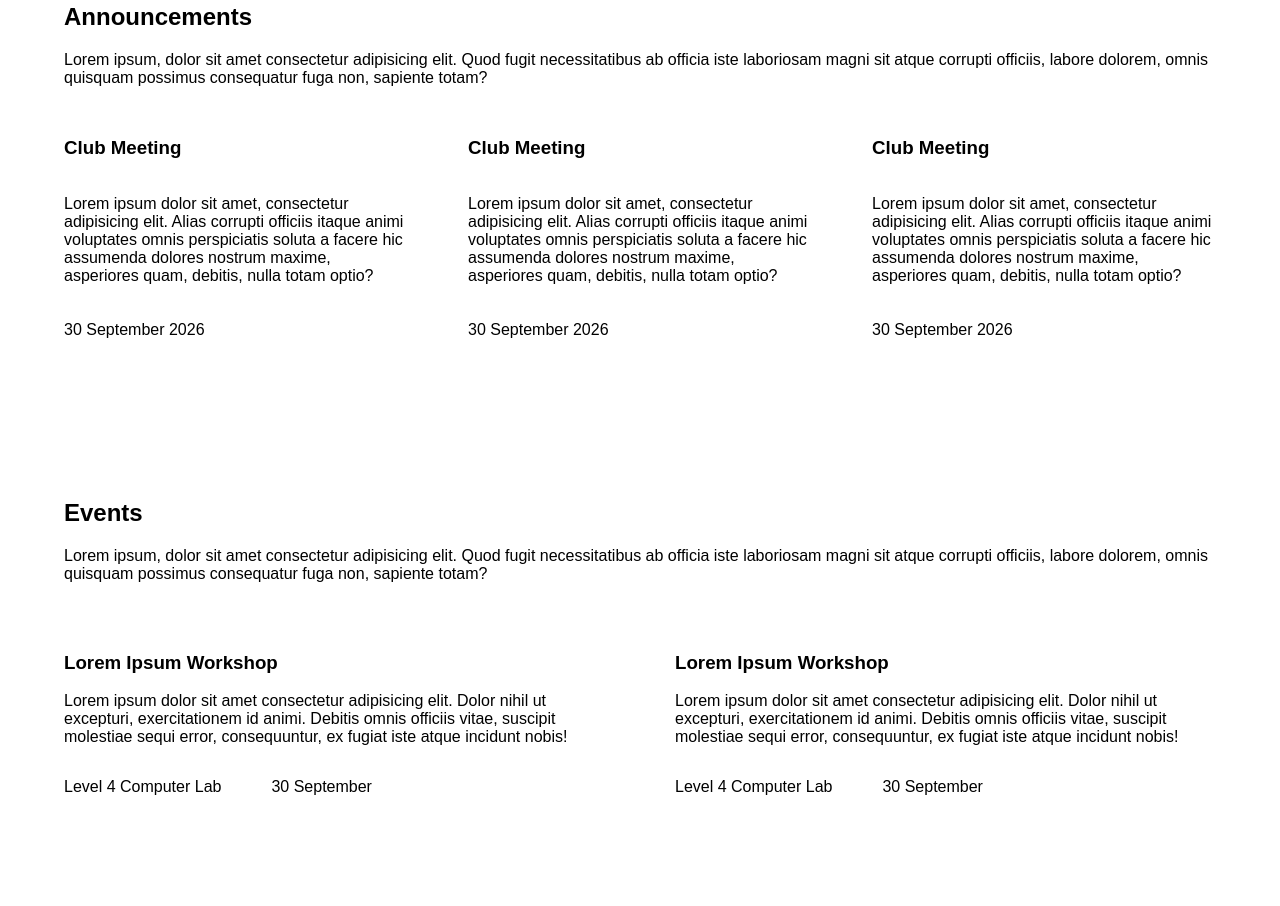
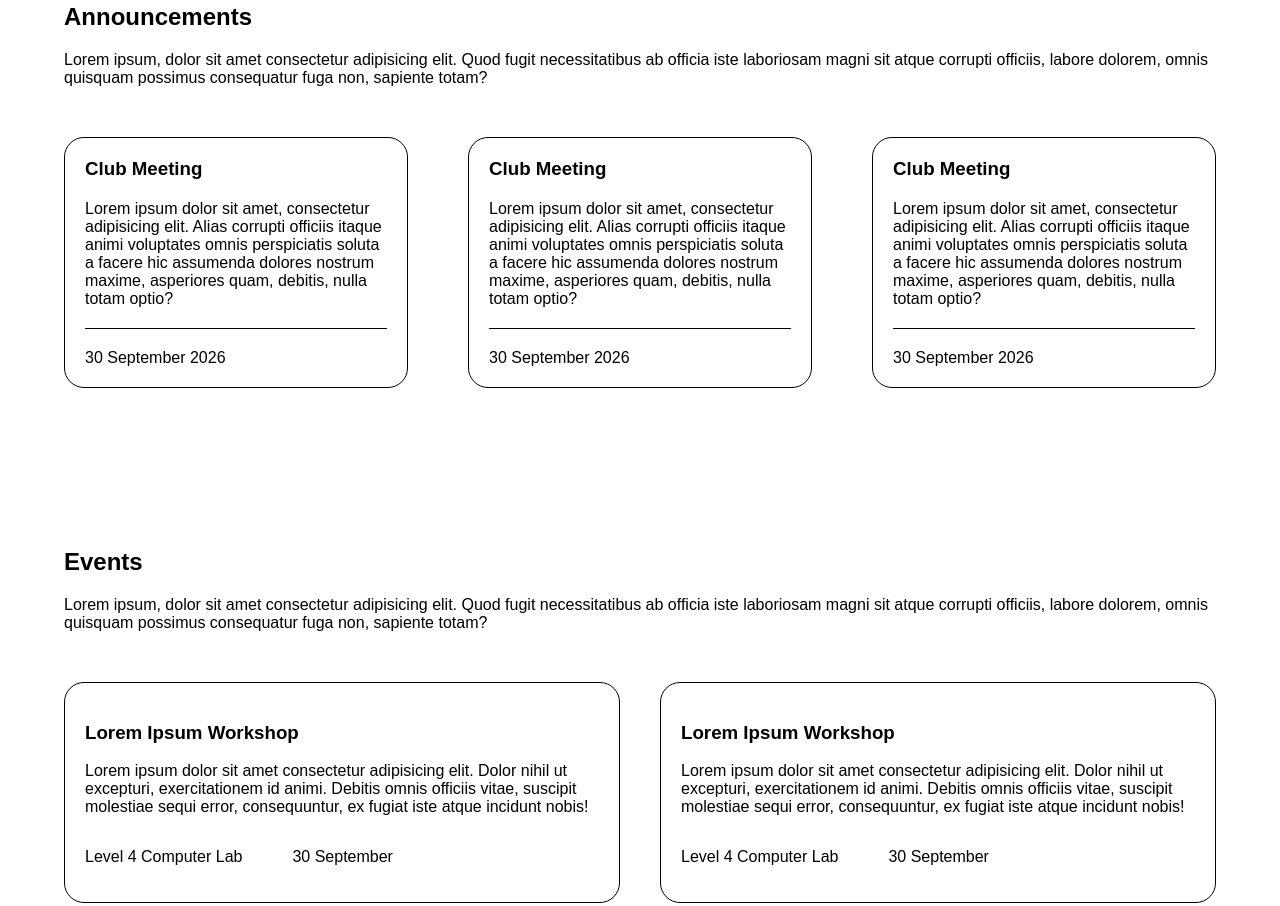
Before and after one commit to nexora-droid/Club-Website-V2, a website: page public/member.html in a window 1280 px wide. Shown: the part 607-1513 px from the top of the page. Drawn offline with Linux system fonts and the light colour scheme.

Commit message:
member dashboard card updates

```diff
--- a/public/member.css
+++ b/public/member.css
@@ -93,8 +93,13 @@ html, body{
     gap: 20px;
 }
 
-.cardtitle, .cardesc, .carddate{
+.cardtitle, .carddesc, .carddate{
     margin: 0;
+}
+
+.carddate{
+    border-top: 1px solid black;
+    padding-top: 20px;
 }
 
 .announcement-heading p, .announcement-heading h2{
@@ -121,7 +126,7 @@ html, body{
 .events-grid{
     display: grid;
     grid-template-columns: repeat(2, 1fr);
-    gap: 70px;
+    gap: 40px;
 }
 
 .eventdata{
@@ -181,6 +186,18 @@ html, body{
 .projectdesc{
     margin: 0;
     padding-top: 20px;
+}
+
+.project-card, .announcement-card, .event-card{
+    border: 1px solid black;
+    border-radius: 20px;
+    padding: 20px;
+    transition: all 0.3s;
+}
+
+.project-card:hover, .announcement-card:hover, .event-card:hover{
+    transform: translateY(-5px);
+    box-shadow: 10px 10px 4px rgb(82, 82, 82);
 }
 
 #footer{
```
